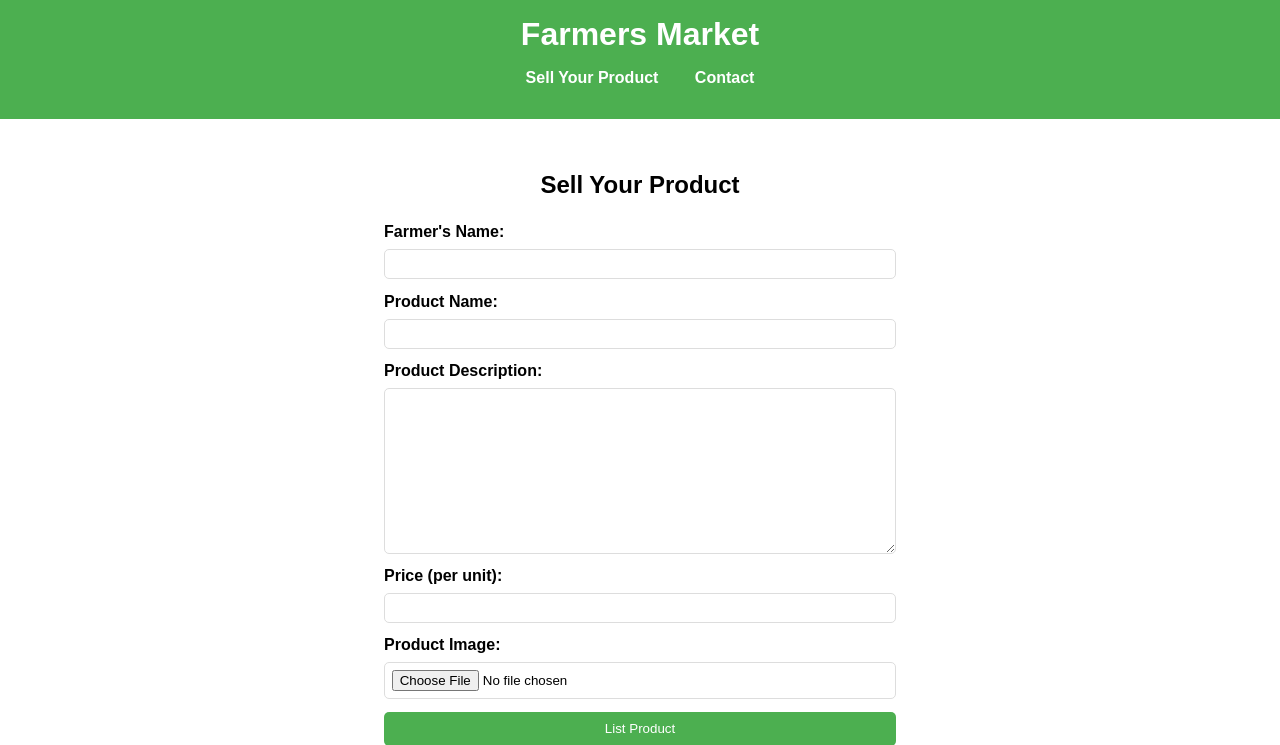
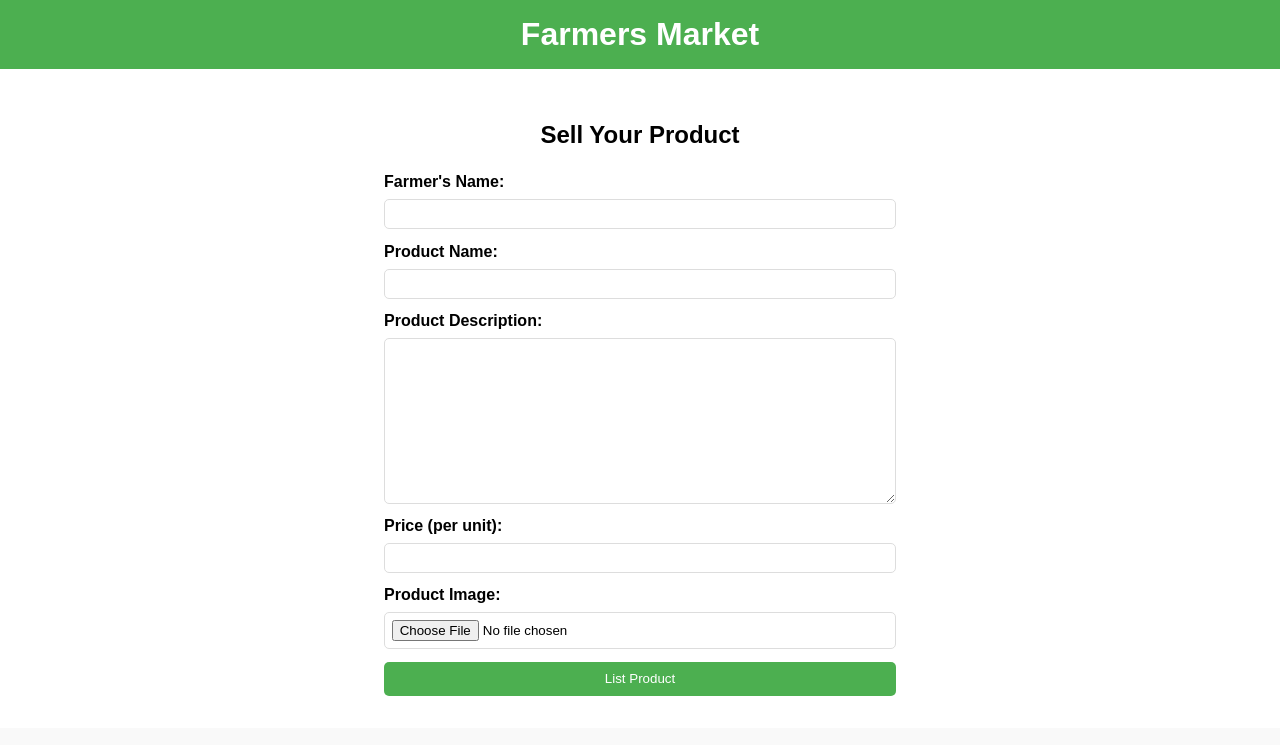
Before and after one commit to mahinigam/kisaan-mitra, a Flask app: page /sell in a window 1280 px wide. Shown: the top 745 px of the page. Run offline with Flask 3, Linux system fonts and the light colour scheme.

Commit message:
little changes

```diff
--- a/templates/index.html
+++ b/templates/index.html
@@ -17,7 +17,6 @@
                 <li><a href="http://127.0.0.1:5000/farmers">Farmers</a></li>
                 <li><a href="http://127.0.0.1:5000/buyers">Buyers</a></li>
                 <li><a href="http://127.0.0.1:5000/cold_storage">Cold Storage</a></li>
-
                 <li><a href="http://127.0.0.1:5000/marketplace">Marketplace</a></li>
                 <li><a href="#">Contact</a></li>
 
--- a/templates/sell.html
+++ b/templates/sell.html
@@ -14,12 +14,6 @@
     <header>
         <div class="container">
             <h1>Farmers Market</h1>
-            <nav>
-                <ul>
-                    <li><a href="#sell">Sell Your Product</a></li>
-                    <li><a href="#contact">Contact</a></li>
-                </ul>
-            </nav>
         </div>
     </header>
 
```
